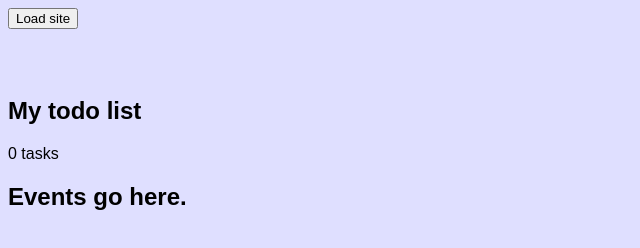
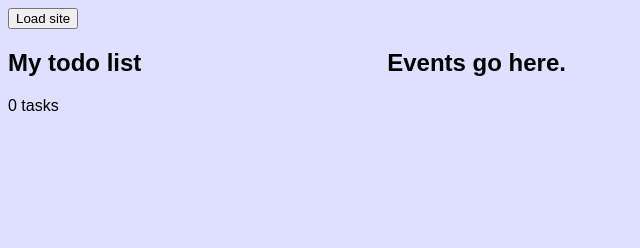
Before and after one commit to y0mbo/todo.txt, a React app: page / in a window 1280 px wide. Shown: the whole page, without its empty margins (0-640 px from the left). Built offline with nearby package versions, Linux system fonts and the light colour scheme.

Commit message:
Added CSS Grid to the page and corresponding css.

```diff
--- a/src/components/App.js
+++ b/src/components/App.js
@@ -112,11 +112,20 @@ class App extends React.Component {
     return (
       <div className="app">
         <button onClick={this.loadSite}>Load site</button>
+        {/*
         <Projects projects={this.state.projects} />
         <Contexts contexts={this.state.contexts} />
+
         <Priorities priorities={this.state.priorities} />
-        <Tasks tasks={this.state.tasks} />
-        <CalendarEvents calendarEvents={this.state.calendarEvents} />
+        */}
+        <main class="container">
+          <div class="tasklist">
+            <Tasks tasks={this.state.tasks} />
+          </div>
+          <div class="calendar">
+            <CalendarEvents calendarEvents={this.state.calendarEvents} />
+          </div>
+        </main>
       </div>
     );
   }
--- a/src/css/style.scss
+++ b/src/css/style.scss
@@ -4,3 +4,16 @@ body {
   background: $colorx;
   font-family: Arial, Helvetica, sans-serif;
 }
+
+.container {
+  display: grid;
+  grid-template-columns: 0.6fr 1.4fr;
+  grid-template-rows: 1fr 1fr 1fr;
+  gap: 0px 0px;
+  grid-template-areas:
+    "tasklist calendar"
+    "tasklist calendar"
+    "tasklist calendar";
+}
+.tasklist { grid-area: tasklist; }
+.calendar { grid-area: calendar; }
```
